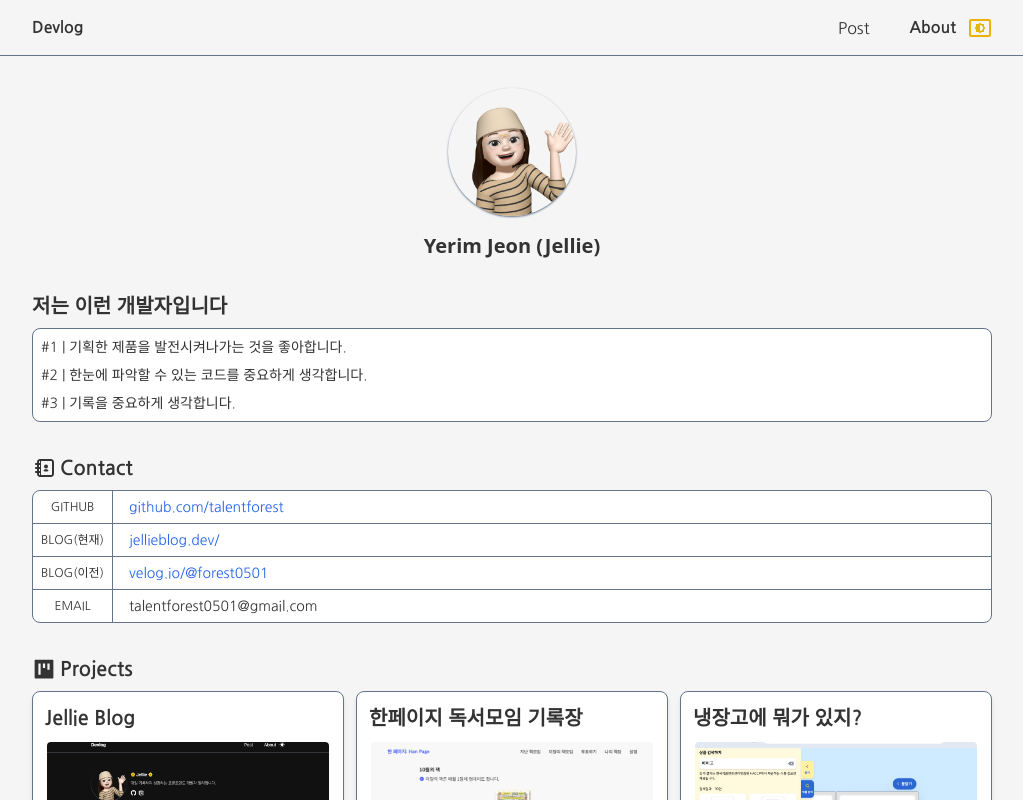
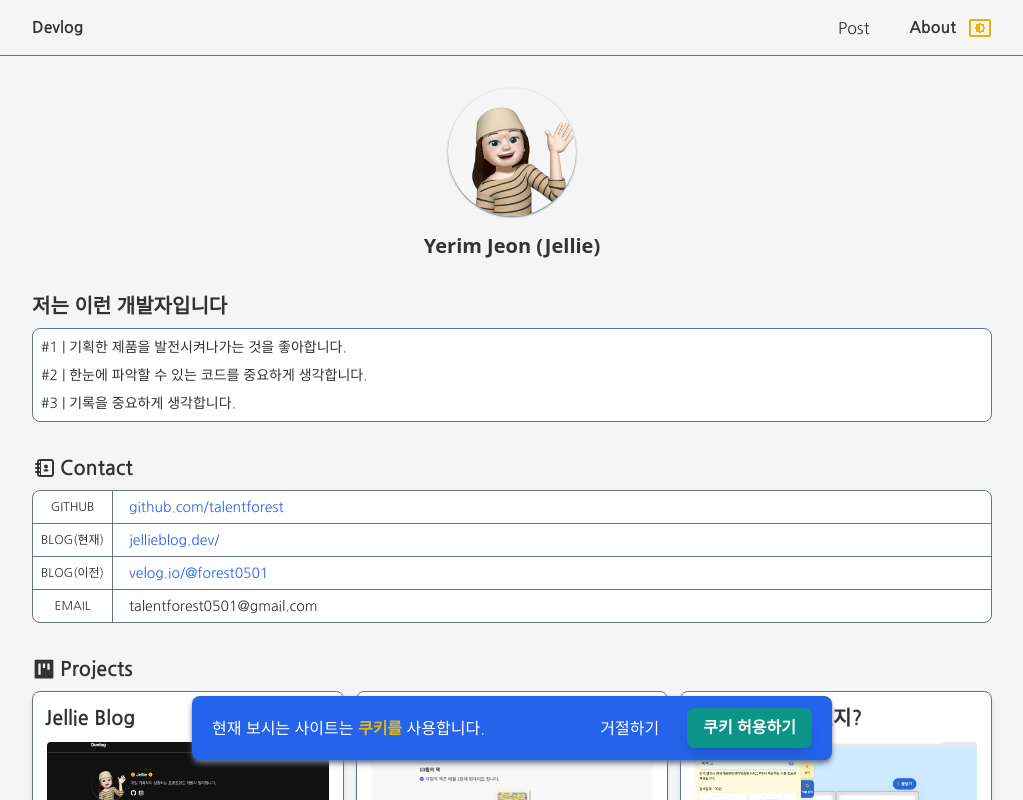
Before and after one commit to talentforest/Jellie-Blog, a Next.js app: page /about in a window 1280 px wide. Shown: the top 800 px of the page, without its empty margins (128-1151 px from the left). Built offline with nearby package versions, Linux system fonts and the light colour scheme; no server answers.

Commit message:
feat: apply google analytics
fix: window.gtag

```diff
--- a/app/layout.tsx
+++ b/app/layout.tsx
@@ -1,9 +1,11 @@
 import Footer from '@/components/layout/footer';
 import Header from '@/components/layout/header';
 import ScrollToTopBtn from '@/components/layout/scroll-to-top-btn';
+import Providers from '@/components/layout/providers';
+import GoogleAnalytics from '@/components/common/google-analytics';
+import CookieBanner from '@/components/common/cookie-banner';
+import './globals.css';
 import { Nanum_Gothic } from 'next/font/google';
-import './globals.css';
-import Providers from '@/components/layout/providers';
 
 export const metadata = {
   title: {
@@ -24,8 +26,11 @@ export default function RootLayout({
 }: {
   children: React.ReactNode;
 }) {
+  const GA_ID = process.env.NEXT_PUBLIC_ANALYTICS_ID;
+
   return (
     <html lang='en'>
+      {GA_ID && <GoogleAnalytics GA_MEASUREMENT_ID={GA_ID} />}
       <body
         className={`${nanum_gothic.className} bg-bg text-text overscroll-none`}
       >
@@ -36,6 +41,7 @@ export default function RootLayout({
             <ScrollToTopBtn />
           </main>
           <Footer />
+          <CookieBanner />
         </Providers>
       </body>
     </html>
--- a/components/about/project-item.tsx
+++ b/components/about/project-item.tsx
@@ -11,7 +11,6 @@ interface Props {
 export default function ProjectItem({
   project: { name, path, description, stacks, link, github, relatedPosts },
 }: Props) {
-  console.log(relatedPosts);
   return (
     <li className='rounded-lg bg-box p-3 border border-slate flex flex-col shadow-md'>
       <h5 className='font-bold mb-2 flex items-center text-xl'>{name}</h5>
--- /dev/null
+++ b/components/common/cookie-banner.tsx
@@ -0,0 +1,55 @@
+'use client';
+
+import { getLocalStorage, setLocalStorage } from '@/service/storageHelper';
+import { useEffect, useState } from 'react';
+import Link from 'next/link';
+
+export default function CookieBanner() {
+  const [cookieConsent, setCookieConsent] = useState(false);
+
+  useEffect(() => {
+    const storedCookieConsent = getLocalStorage('cookie_consent', null);
+    setCookieConsent(storedCookieConsent);
+  }, [setCookieConsent]);
+
+  useEffect(() => {
+    const newValue = cookieConsent ? 'granted' : 'denied';
+    if (typeof window !== 'undefined') {
+      window.gtag('consent', 'update', {
+        analytics_storage: newValue,
+      });
+    }
+    setLocalStorage('cookie_consent', cookieConsent);
+  }, [cookieConsent]);
+
+  return (
+    <div
+      className={`${
+        cookieConsent != null ? 'hidden' : 'flex'
+      } z-20 my-10 mx-auto max-w-max md:max-w-screen-sm fixed bottom-0 left-0 right-0 flex px-6 md:px-5 py-3 justify-between items-center flex-col sm:flex-row gap-4 bg-blue rounded-lg shadow-md shadow-slate`}
+    >
+      <div className='text-center text-white'>
+        <Link href='/info/cookies'>
+          <p>
+            현재 보시는 사이트는
+            <span className='font-bold text-yellow'> 쿠키를</span> 사용합니다.
+          </p>
+        </Link>
+      </div>
+      <div className='flex gap-2'>
+        <button
+          onClick={() => setCookieConsent(false)}
+          className='px-5 py-2 text-white rounded-md'
+        >
+          거절하기
+        </button>
+        <button
+          onClick={() => setCookieConsent(true)}
+          className='bg-teal px-4 py-1 text-white font-semibold rounded-lg shadow-lg'
+        >
+          쿠키 허용하기
+        </button>
+      </div>
+    </div>
+  );
+}
--- /dev/null
+++ b/components/common/google-analytics.tsx
@@ -0,0 +1,49 @@
+'use client';
+
+import Script from 'next/script';
+import { pageview } from '@/service/gtagHelper';
+import { useEffect } from 'react';
+import { usePathname, useSearchParams } from 'next/navigation';
+
+export default function GoogleAnalytics({
+  GA_MEASUREMENT_ID,
+}: {
+  GA_MEASUREMENT_ID: string;
+}) {
+  const pathname = usePathname();
+  const searchParams = useSearchParams();
+
+  useEffect(() => {
+    const url = pathname + searchParams.toString();
+
+    pageview(GA_MEASUREMENT_ID, url);
+  }, [pathname, searchParams, GA_MEASUREMENT_ID]);
+
+  return (
+    <>
+      <Script
+        strategy='afterInteractive'
+        src={`https://www.googletagmanager.com/gtag/js?id=${GA_MEASUREMENT_ID}`}
+      />
+      <Script
+        id='google-analytics'
+        strategy='afterInteractive'
+        dangerouslySetInnerHTML={{
+          __html: `
+                window.dataLayer = window.dataLayer || [];
+                function gtag(){dataLayer.push(arguments);}
+                gtag('js', new Date());
+
+                gtag('consent', 'default', {
+                    'analytics_storage': 'denied'
+                });
+
+                gtag('config', '${GA_MEASUREMENT_ID}', {
+                    page_path: window.location.pathname,
+                });
+                `,
+        }}
+      />
+    </>
+  );
+}
--- a/package.json
+++ b/package.json
@@ -13,6 +13,7 @@
     "@types/node": "18.15.5",
     "@types/react": "18.0.28",
     "@types/react-dom": "18.0.11",
+    "client-only": "^0.0.1",
     "eslint": "8.36.0",
     "eslint-config-next": "13.2.4",
     "next": "13.2.4",
@@ -29,6 +30,7 @@
   },
   "devDependencies": {
     "@tailwindcss/typography": "^0.5.9",
+    "@types/gtag.js": "^0.0.12",
     "@types/react-syntax-highlighter": "^15.5.6",
     "autoprefixer": "^10.4.14",
     "postcss": "^8.4.21",
--- /dev/null
+++ b/service/gtagHelper.ts
@@ -0,0 +1,5 @@
+export const pageview = (GA_MEASUREMENT_ID: string, url: string) => {
+  window.gtag('config', GA_MEASUREMENT_ID, {
+    page_path: url,
+  });
+};
--- /dev/null
+++ b/service/storageHelper.ts
@@ -0,0 +1,13 @@
+import 'client-only';
+
+export function getLocalStorage(key: string, defaultValue: any) {
+  const stickyValue = localStorage.getItem(key);
+
+  return stickyValue !== null && stickyValue !== 'undefined'
+    ? JSON.parse(stickyValue)
+    : defaultValue;
+}
+
+export function setLocalStorage(key: string, value: any) {
+  localStorage.setItem(key, JSON.stringify(value));
+}
```
Also changed, not shown: 1 other file (tests, documents, lock files or other folders).
